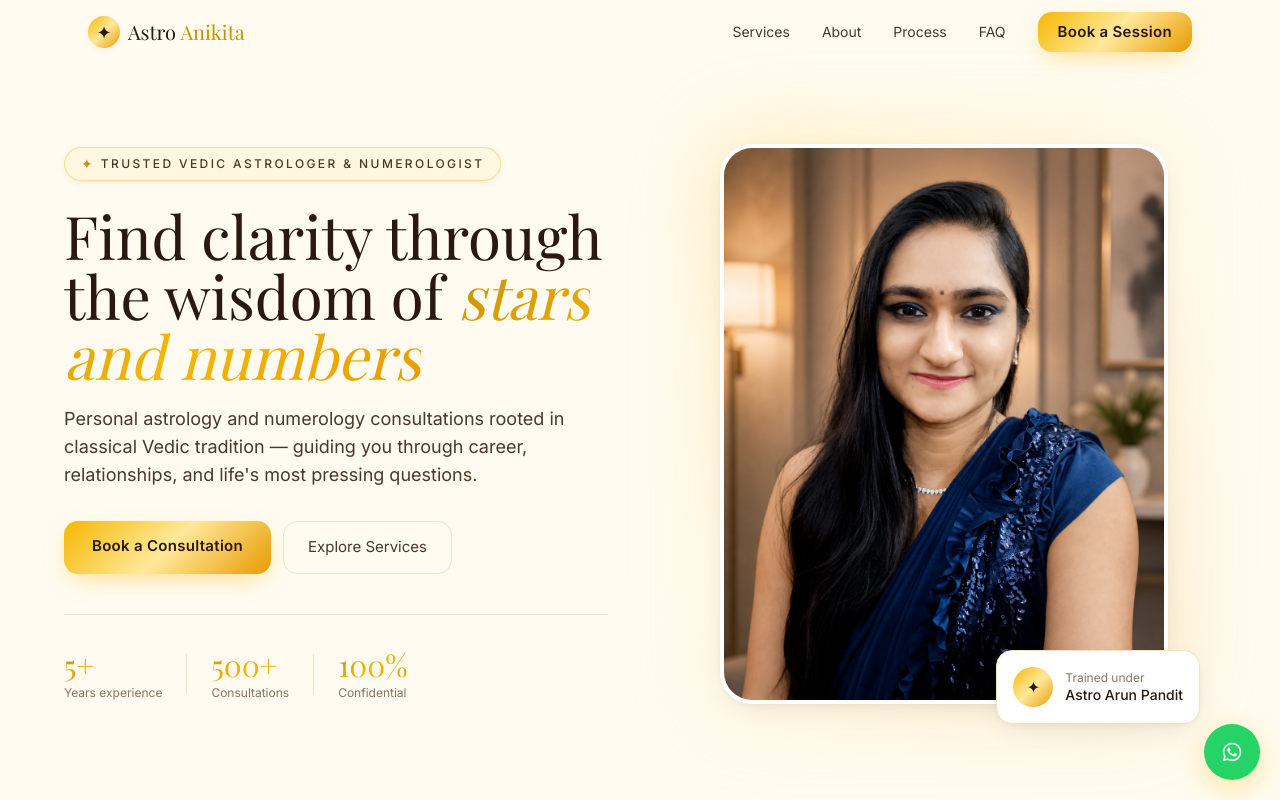
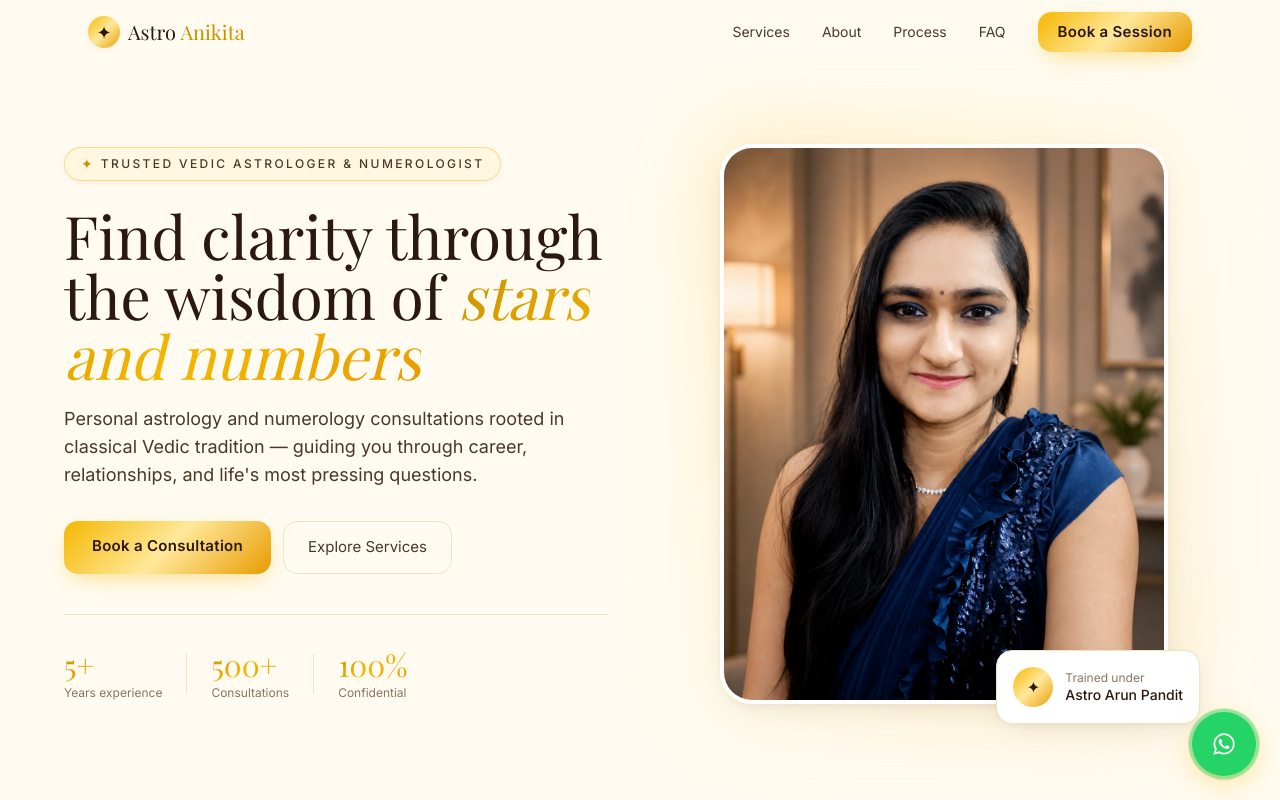
Before and after one commit to rohangupta16011-stack/astrobookingportal, a Next.js app: page / in a window 1280 px wide. Shown: the top 800 px of the page. Built offline with nearby package versions, Linux system fonts and the light colour scheme; a web font is replaced by a local one.

Commit message:
Upgrade WhatsApp floating button: pulsing ring, hover tooltip, larger size

```diff
--- a/components/Sections.tsx
+++ b/components/Sections.tsx
@@ -544,17 +544,28 @@ export function Footer() {
 }
 
 export function WhatsAppFAB() {
+  const message = "Hi Anikita, I'd like to know more about a consultation.";
+  const href = `https://wa.me/${PHONE_DIGITS}?text=${encodeURIComponent(message)}`;
   return (
     <a
-      href={`https://wa.me/${PHONE_DIGITS}?text=${encodeURIComponent("Hi Anikita, I'd like to book a consultation.")}`}
+      href={href}
       target="_blank"
       rel="noreferrer"
       aria-label="Chat on WhatsApp"
-      className="fixed bottom-5 right-5 z-50 w-14 h-14 rounded-full bg-[#25D366] shadow-glowStrong flex items-center justify-center text-white hover:scale-110 transition-transform"
+      className="group fixed bottom-6 right-6 z-50 flex items-center"
     >
-      <svg width="28" height="28" viewBox="0 0 24 24" fill="currentColor">
-        <path d="M17.6 6.32A7.85 7.85 0 0 0 12.05 4a7.94 7.94 0 0 0-6.88 11.9L4 20l4.22-1.11a7.93 7.93 0 0 0 3.83.97h.01c4.37 0 7.93-3.55 7.94-7.92a7.88 7.88 0 0 0-2.4-5.62zm-5.55 12.2h-.01a6.6 6.6 0 0 1-3.36-.92l-.24-.14-2.5.66.67-2.44-.16-.25a6.58 6.58 0 0 1-1.01-3.5c0-3.64 2.96-6.6 6.61-6.6 1.76 0 3.42.69 4.66 1.94a6.55 6.55 0 0 1 1.93 4.67c0 3.64-2.96 6.59-6.6 6.59zm3.62-4.94c-.2-.1-1.17-.58-1.36-.64-.18-.07-.31-.1-.45.1-.13.2-.51.64-.63.78-.11.13-.23.15-.43.05-.2-.1-.84-.31-1.6-.99-.59-.53-.99-1.18-1.11-1.38-.11-.2-.01-.31.09-.41.09-.09.2-.23.3-.35.1-.12.13-.2.2-.33.07-.13.03-.25-.02-.35-.05-.1-.45-1.08-.62-1.48-.16-.39-.33-.34-.45-.34l-.38-.01c-.13 0-.35.05-.53.25-.18.2-.7.69-.7 1.67 0 .99.72 1.94.82 2.07.1.13 1.42 2.16 3.43 3.03.48.21.85.33 1.14.42.48.15.91.13 1.26.08.38-.06 1.17-.48 1.34-.94.16-.46.16-.86.12-.94-.05-.08-.18-.13-.38-.23z" />
-      </svg>
+      <span className="hidden sm:flex items-center gap-2 mr-3 px-4 py-2 rounded-full bg-surface border border-border shadow-card text-sm text-ink opacity-0 -translate-x-2 group-hover:opacity-100 group-hover:translate-x-0 transition-all duration-200 pointer-events-none">
+        <span className="font-medium">Chat with us</span>
+        <span className="text-muted">on WhatsApp</span>
+      </span>
+      <span className="relative flex">
+        <span className="absolute inset-0 rounded-full bg-[#25D366] opacity-60 animate-wa-ping" />
+        <span className="relative w-16 h-16 rounded-full bg-[#25D366] shadow-glowStrong flex items-center justify-center text-white group-hover:scale-110 transition-transform">
+          <svg width="32" height="32" viewBox="0 0 24 24" fill="currentColor">
+            <path d="M17.6 6.32A7.85 7.85 0 0 0 12.05 4a7.94 7.94 0 0 0-6.88 11.9L4 20l4.22-1.11a7.93 7.93 0 0 0 3.83.97h.01c4.37 0 7.93-3.55 7.94-7.92a7.88 7.88 0 0 0-2.4-5.62zm-5.55 12.2h-.01a6.6 6.6 0 0 1-3.36-.92l-.24-.14-2.5.66.67-2.44-.16-.25a6.58 6.58 0 0 1-1.01-3.5c0-3.64 2.96-6.6 6.61-6.6 1.76 0 3.42.69 4.66 1.94a6.55 6.55 0 0 1 1.93 4.67c0 3.64-2.96 6.59-6.6 6.59zm3.62-4.94c-.2-.1-1.17-.58-1.36-.64-.18-.07-.31-.1-.45.1-.13.2-.51.64-.63.78-.11.13-.23.15-.43.05-.2-.1-.84-.31-1.6-.99-.59-.53-.99-1.18-1.11-1.38-.11-.2-.01-.31.09-.41.09-.09.2-.23.3-.35.1-.12.13-.2.2-.33.07-.13.03-.25-.02-.35-.05-.1-.45-1.08-.62-1.48-.16-.39-.33-.34-.45-.34l-.38-.01c-.13 0-.35.05-.53.25-.18.2-.7.69-.7 1.67 0 .99.72 1.94.82 2.07.1.13 1.42 2.16 3.43 3.03.48.21.85.33 1.14.42.48.15.91.13 1.26.08.38-.06 1.17-.48 1.34-.94.16-.46.16-.86.12-.94-.05-.08-.18-.13-.38-.23z" />
+          </svg>
+        </span>
+      </span>
     </a>
   );
 }
--- a/tailwind.config.ts
+++ b/tailwind.config.ts
@@ -37,6 +37,7 @@ export default {
       animation: {
         float: "float 8s ease-in-out infinite",
         pulseSoft: "pulseSoft 4s ease-in-out infinite",
+        "wa-ping": "waPing 2.2s cubic-bezier(0, 0, 0.2, 1) infinite",
       },
       keyframes: {
         float: {
@@ -47,6 +48,10 @@ export default {
           "0%, 100%": { opacity: "0.5" },
           "50%": { opacity: "0.8" },
         },
+        waPing: {
+          "0%": { transform: "scale(1)", opacity: "0.6" },
+          "80%, 100%": { transform: "scale(1.7)", opacity: "0" },
+        },
       },
     },
   },
```
